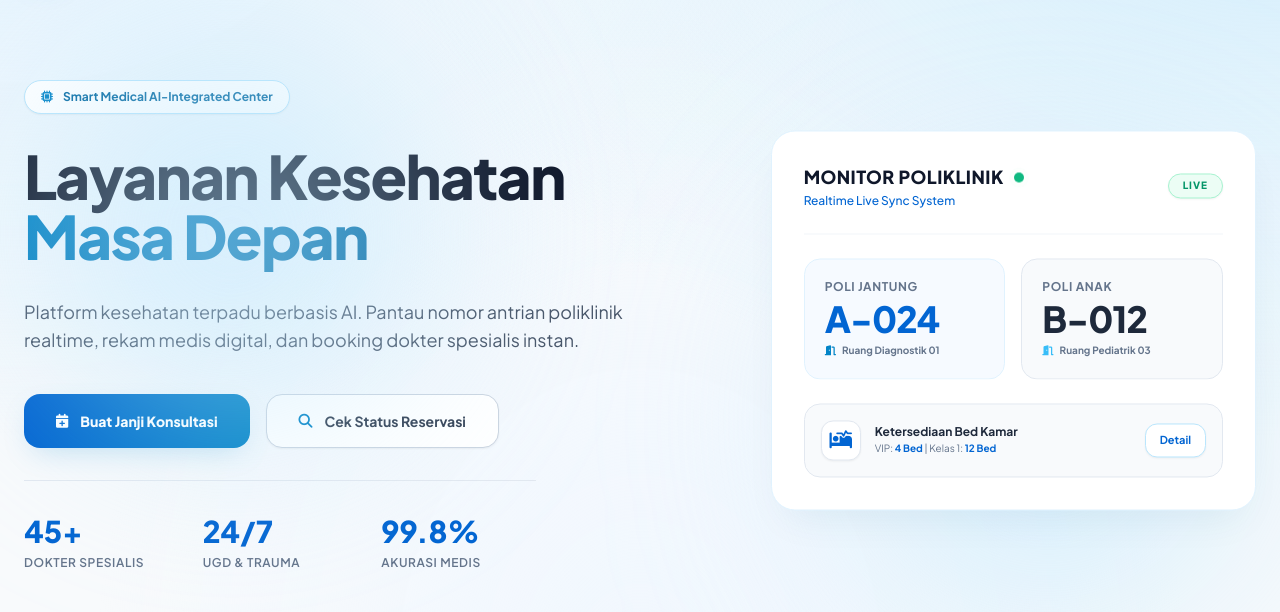
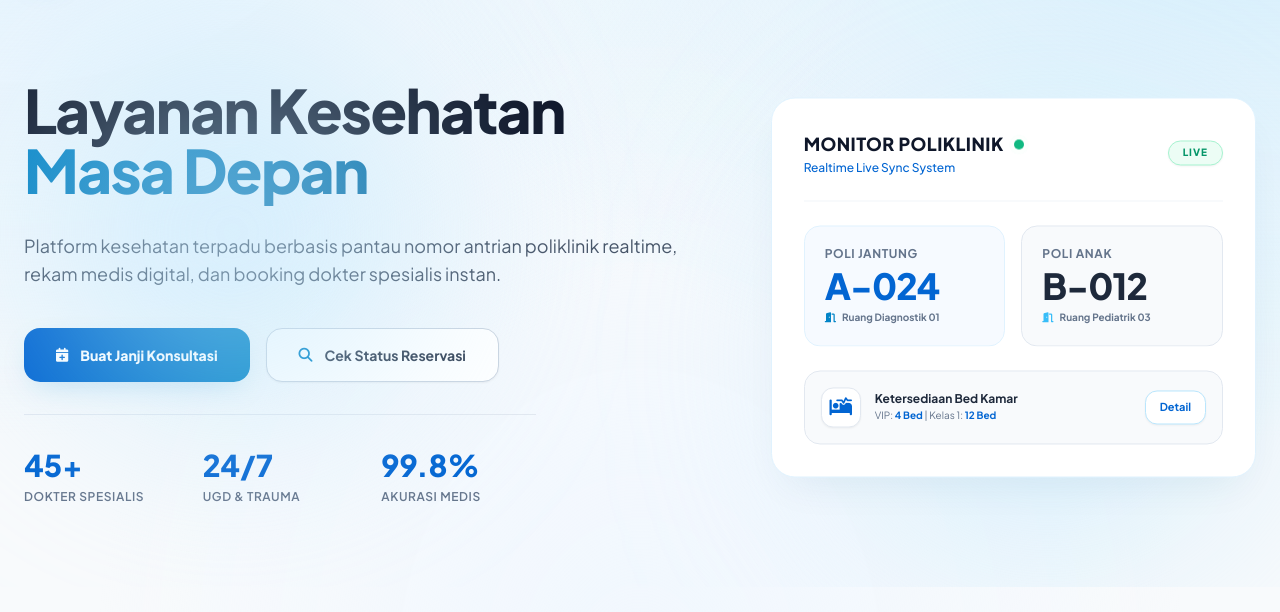
Before and after one commit to vinamey/manajemen_rs, a Laravel app: page / in a window 1280 px wide. Shown: the part 129-741 px from the top of the page. Run offline with Laravel 12, Linux system fonts and the light colour scheme; some libraries are stand-ins or nearby versions.

Commit message:
memperbaiki landing page

```diff
--- a/resources/views/landing.blade.php
+++ b/resources/views/landing.blade.php
@@ -168,9 +168,7 @@
         <div class="max-w-7xl mx-auto px-6 grid lg:grid-cols-12 gap-12 items-center">
 
             <div class="lg:col-span-7 space-y-8 text-center lg:text-left">
-                <div class="inline-flex items-center gap-2.5 bg-white border border-brand-200 text-brand-700 text-xs font-bold px-4 py-2 rounded-full shadow-sm">
-                    <i class="fa-solid fa-microchip text-brand-500"></i> Smart Medical AI-Integrated Center
-                </div>
+
 
                 <h1 class="text-4xl sm:text-6xl font-black text-slate-900 leading-[1.15] tracking-tight">
                     Layanan Kesehatan <br>
@@ -178,7 +176,7 @@
                 </h1>
 
                 <p class="text-slate-600 leading-relaxed text-base sm:text-lg max-w-2xl mx-auto lg:mx-0 font-normal">
-                    Platform kesehatan terpadu berbasis AI. Pantau nomor antrian poliklinik realtime, rekam medis digital, dan booking dokter spesialis instan.
+                    Platform kesehatan terpadu berbasis pantau nomor antrian poliklinik realtime, rekam medis digital, dan booking dokter spesialis instan.
                 </p>
 
                 <!-- Tombol Aksi Utama -->
```
